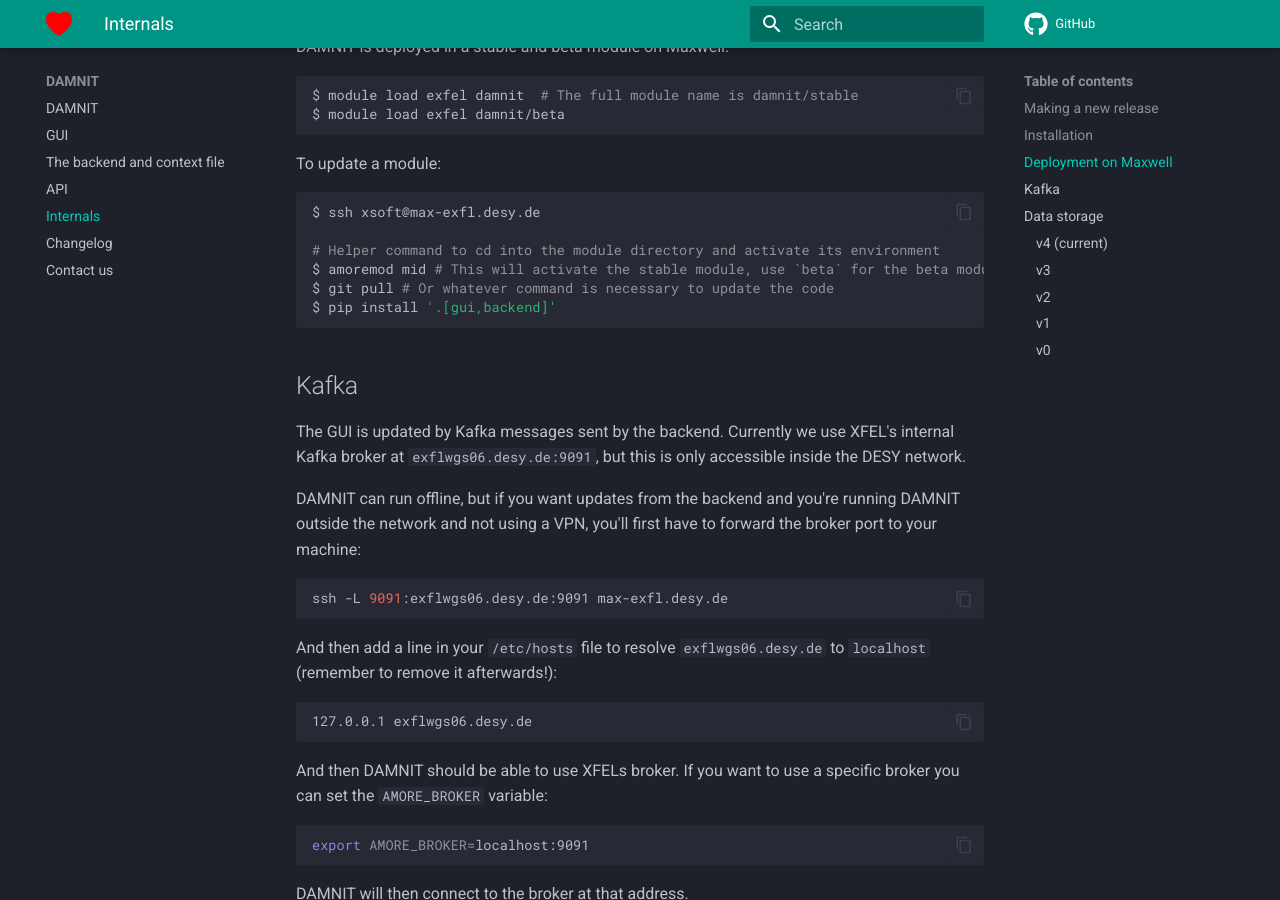
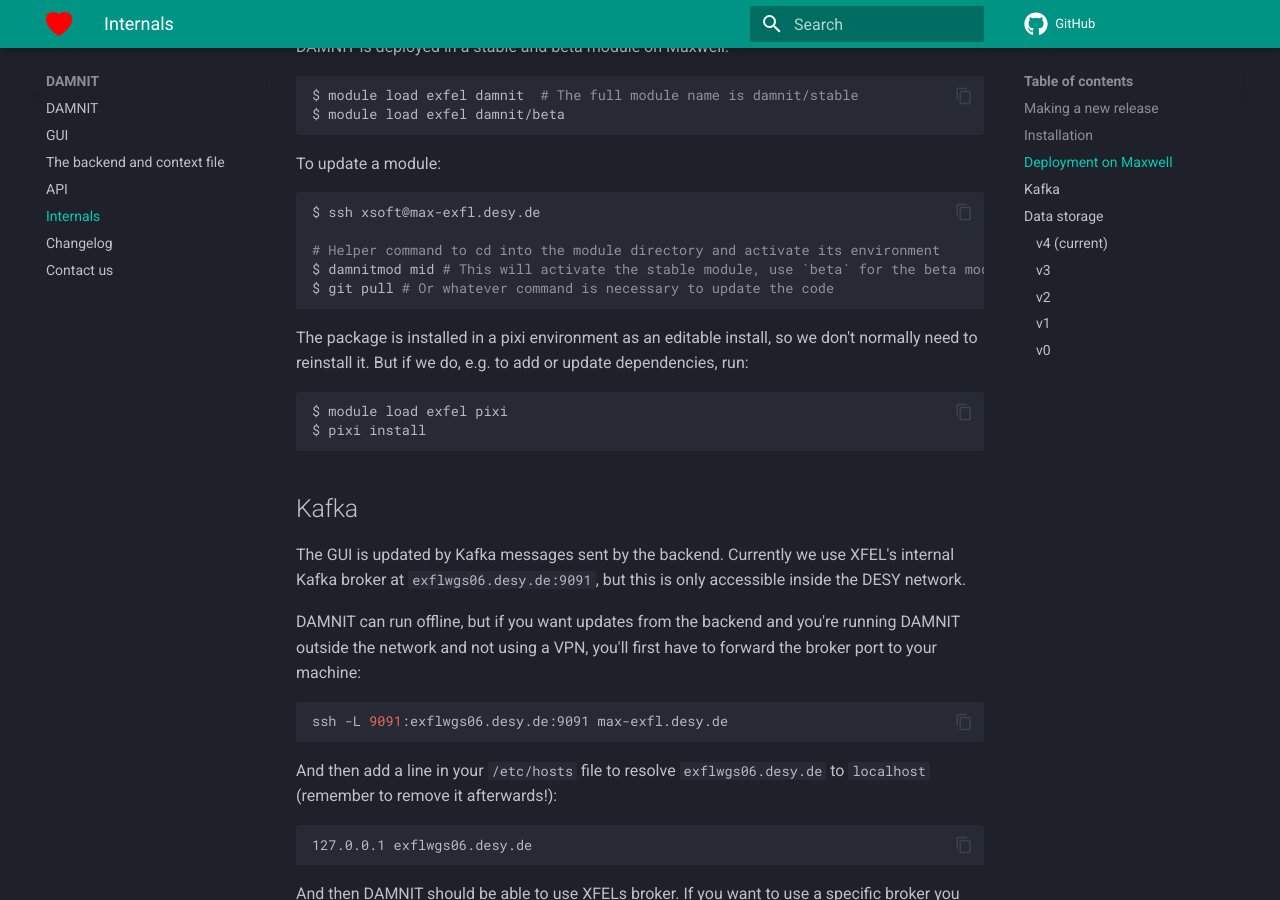
Before and after one commit to European-XFEL/DAMNIT, an MkDocs documentation site: the page built from docs/internals.md, in a window 1280 px wide and 900 px high, scrolled down 897 px. Built offline with MkDocs 1.6.1 and Material for MkDocs 9.7.7, drawn with Linux system fonts in a browser that asks for light colours; comment, search, counter and statistics services are not loaded.

Commit message:
Deploy using pixi (#483)
* Deploy on Maxwell using Pixi

* Update deployment instructions

* Fix module load command for pixi

Co-authored-by: Thomas Michelat <32831491+tmichela@users.noreply.github.com>

* amoremod -> damnitmod

---------

Co-authored-by: Thomas Michelat <32831491+tmichela@users.noreply.github.com>

````diff
--- a/docs/internals.md
+++ b/docs/internals.md
@@ -41,9 +41,17 @@ To update a module:
 $ ssh xsoft@max-exfl.desy.de
 
 # Helper command to cd into the module directory and activate its environment
-$ amoremod mid # This will activate the stable module, use `beta` for the beta module
+$ damnitmod mid # This will activate the stable module, use `beta` for the beta module
 $ git pull # Or whatever command is necessary to update the code
-$ pip install '.[gui,backend]'
+```
+
+The package is installed in a pixi environment as an editable install, so
+we don't normally need to reinstall it. But if we do, e.g. to add or update
+dependencies, run:
+
+```bash
+$ module load exfel pixi
+$ pixi install
 ```
 
 ## Kafka
````
Also changed, not shown: pyproject.toml (+14 -0 lines), 3 other files.
